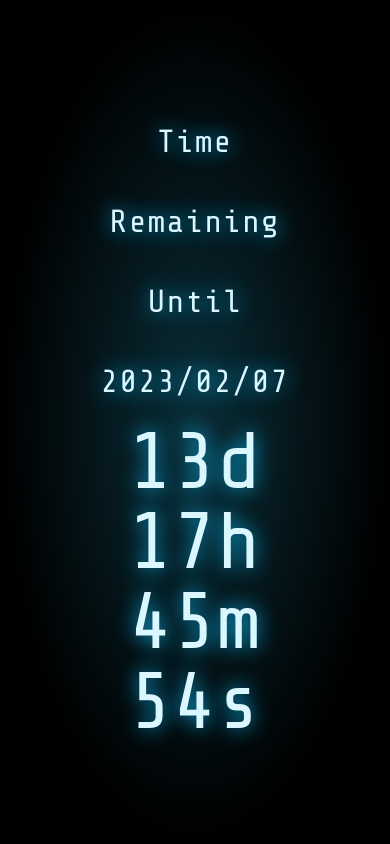
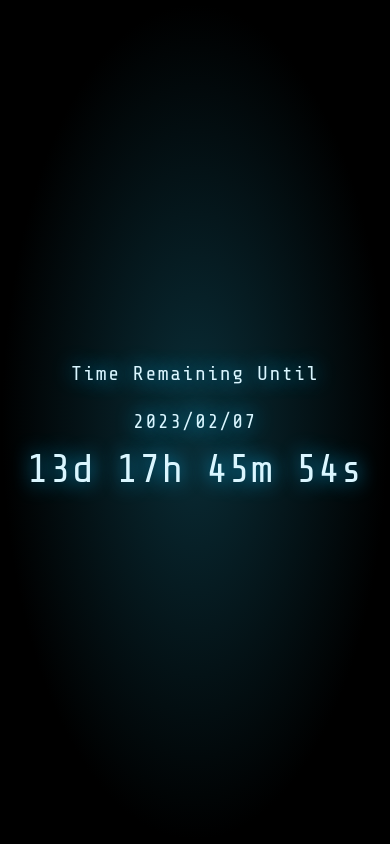
Before and after one commit to hikariyo/countdown, a Vue app: page / in a window 390 px wide. Shown: the top 844 px of the page. Built offline with nearby package versions, Linux system fonts and the light colour scheme.

Commit message:
feat: responsive

```diff
--- a/src/App.vue
+++ b/src/App.vue
@@ -1,22 +1,28 @@
 <script setup lang="ts">
 import dayjs from 'dayjs'
-import { ref } from 'vue'
+import { ref, onMounted } from 'vue'
 
 const until = '2023/02/07'
 const untilDayjs = dayjs(until)
 const remaining = ref('')
+const clock = ref<HTMLDivElement>()
+const clockTop = ref('0px')
 
 function update() {
   const duration = dayjs.duration(untilDayjs.diff(dayjs()))
   remaining.value = duration.format('DD[d] HH[h] mm[m] ss[s]')
+  const top = document.body.clientHeight / 2 - clock.value!.clientHeight / 2
+  clockTop.value = `${top}px`
   requestAnimationFrame(update)
 }
 
-update()
+onMounted(() => {
+  update()
+})
 </script>
 
 <template>
-  <div class="clock">
+  <div class="clock" :style="{ marginTop: clockTop }" ref="clock">
     <p class="text">Time Remaining Until {{ until }}</p>
     <p class="time">{{ remaining }}</p>
   </div>
--- a/src/style.css
+++ b/src/style.css
@@ -11,13 +11,18 @@ body {
 .clock {
   font-family: 'Share Tech Mono', monospace;
   text-align: center;
-  position: absolute;
-  left: 50%;
-  top: 50%;
-  transform: translate(-50%, -50%);
+  margin-top: 100px;
   color: #daf6ff;
   text-shadow: 0 0 20px rgba(10, 175, 230, 1),  0 0 20px rgba(10, 175, 230, 0);
 }
+
+
+p {
+  margin: 0;
+  padding: 0;
+  line-height: 5rem;
+}
+
 
 .time {
   letter-spacing: 0.05rem;
@@ -30,8 +35,26 @@ body {
 }
 
 
-p {
-  margin: 0;
-  padding: 0;
-  line-height: 5rem;
+@media (max-width: 800px) {
+  .time {
+    font-size: 4rem;
+  }
+
+  .text {
+    font-size: 1.5rem;
+  }
 }
+
+@media (max-width: 600px) {
+  p {
+    line-height: 3rem;
+  }
+
+  .time {
+    font-size: 2.5rem;
+  }
+
+  .text {
+    font-size: 1.25rem;
+  }
+}
```
